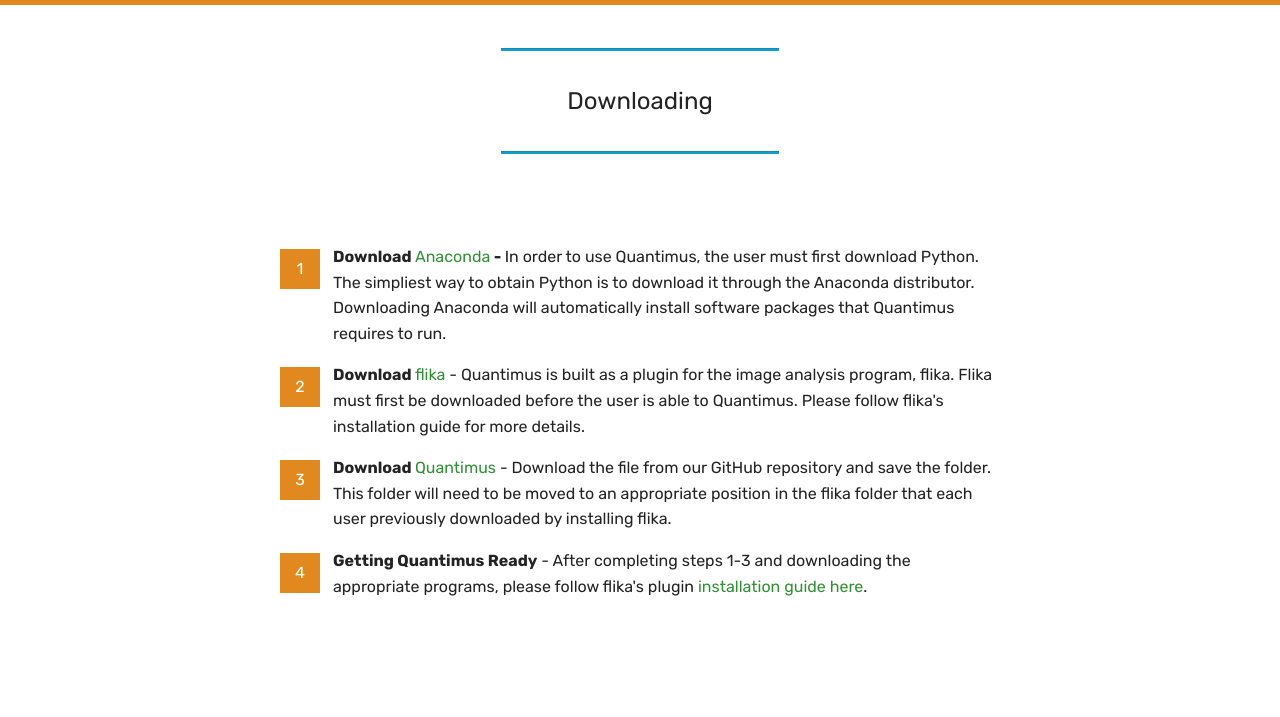
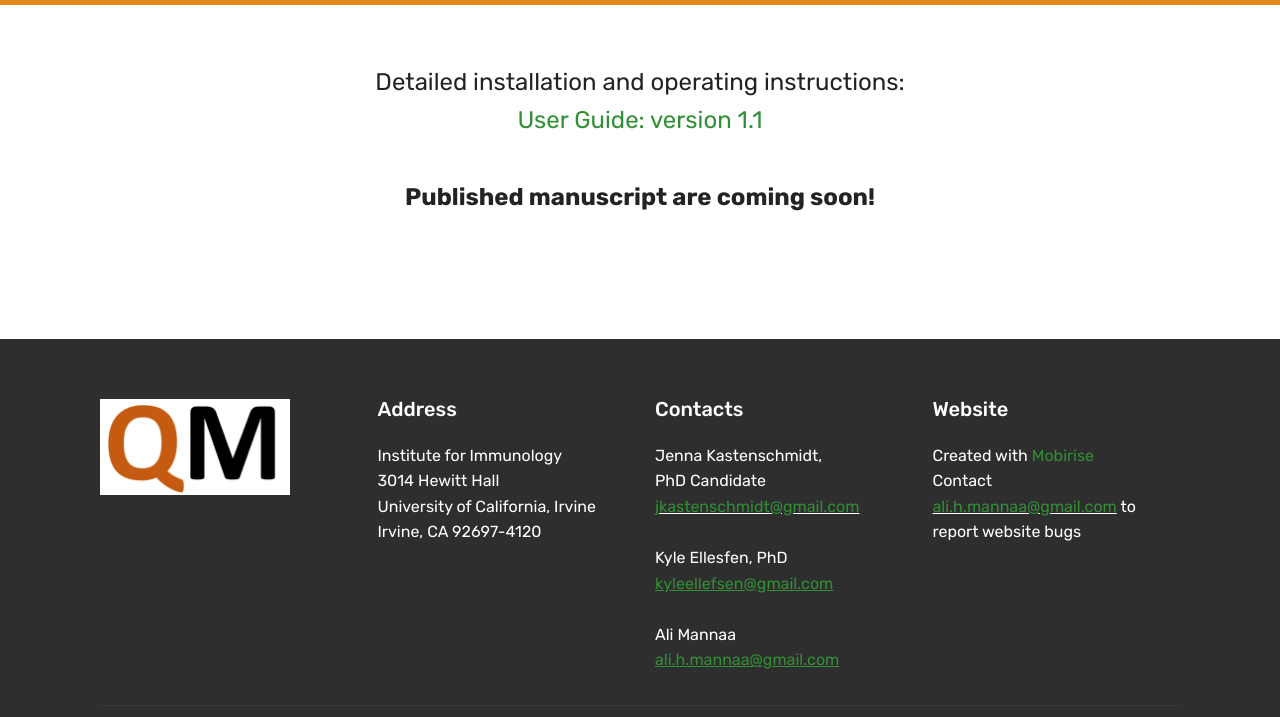
Before and after one commit to Quantimus/Quantimus.github.io, a plain HTML site: page documentation.html in a window 1280 px wide. Shown: the part 72-789 px from the top of the page. Drawn offline with Linux system fonts and the light colour scheme.

Commit message:
User Manual Updated

```diff
--- a/assets/mobirise/css/mbr-additional.css
+++ b/assets/mobirise/css/mbr-additional.css
@@ -2768,71 +2768,8 @@ body {
 .cid-qVspllyR7X .dropdown-item:hover {
   color: #c1c1c1 !important;
 }
-.cid-qVElA7tC8p {
-  padding-top: 120px;
-  padding-bottom: 30px;
-  background-color: #ffffff;
-}
-.cid-qVElA7tC8p .line {
-  background-color: #149dcc;
-  color: #149dcc;
-  align: center;
-  height: 2px;
-  margin: 0 auto;
-}
-.cid-qVElA7tC8p .section-text {
-  padding: 2rem 0;
-}
-.cid-qVElA7tC8p .inner-container {
-  margin: 0 auto;
-}
-@media (max-width: 768px) {
-  .cid-qVElA7tC8p .inner-container {
-    width: 100% !important;
-  }
-}
-.cid-qVElNoMUMX {
-  padding-top: 60px;
-  padding-bottom: 60px;
-  background-color: #ffffff;
-}
-.cid-qVElNoMUMX .counter-container {
-  color: #767676;
-}
-.cid-qVElNoMUMX .counter-container ol {
-  margin-bottom: 0;
-  counter-reset: myCounter;
-}
-.cid-qVElNoMUMX .counter-container ol li {
-  margin-bottom: 1rem;
-}
-.cid-qVElNoMUMX .counter-container ol li {
-  list-style: none;
-  padding-left: .5rem;
-}
-.cid-qVElNoMUMX .counter-container ol li:before {
-  position: absolute;
-  left: 0px;
-  margin-top: -10px;
-  counter-increment: myCounter;
-  content: counter(myCounter);
-  display: inline-block;
-  text-align: center;
-  margin: 5px 10px;
-  line-height: 40px;
-  transition: all .2s;
-  color: #ffffff;
-  background: #e1891e;
-  width: 40px;
-  height: 40px;
-  border-radius: 50%;
-  border-radius: 0;
-}
-.cid-qVElNoMUMX .mbr-text B {
-  color: #232323;
-}
 .cid-qVspllVcfh {
-  padding-top: 45px;
+  padding-top: 135px;
   padding-bottom: 90px;
   background-color: #ffffff;
 }
--- a/documentation.html
+++ b/documentation.html
@@ -58,36 +58,7 @@
     </nav>
 </section>
 
-<section class="engine"><a href="https://mobirise.me/t">amp templates</a></section><section class="mbr-section article content9 cid-qVElA7tC8p" id="content9-z">
-
-
-
-    <div class="container">
-        <div class="inner-container" style="width: 100%;">
-            <hr class="line" style="width: 25%;">
-            <div class="section-text align-center mbr-fonts-style display-5">Downloading</div>
-            <hr class="line" style="width: 25%;">
-        </div>
-        </div>
-</section>
-
-<section class="mbr-section article content11 cid-qVElNoMUMX" id="content11-12">
-
-
-    <div class="container">
-        <div class="media-container-row">
-            <div class="mbr-text counter-container col-12 col-md-8 mbr-fonts-style display-7">
-                <ol>
-                    <li><font color="#232323"><strong>Download <a href="https://www.anaconda.com/download/" target="_blank">Anaconda</a>&nbsp;- </strong>In order to use Quantimus, the user must first download Python. The simpliest way to obtain Python is to download it through the Anaconda distributor. Downloading Anaconda will automatically install software packages that Quantimus requires to run.</font></li>
-                    <li><font color="#232323"><strong>Download&nbsp;</strong><a href="http://flika-org.github.io" target="_blank">flika</a>&nbsp;- Quantimus is built as a plugin for the image analysis program, flika. Flika must first be downloaded before the user is able to Quantimus. Please follow flika's installation guide for more details.</font></li>
-                    <li><font color="#232323"><strong>Download </strong><a href="https://github.com/Quantimus/quantimus">Quantimus</a> - Download the file from our GitHub repository and save the folder. This folder will need to be moved to an appropriate position in the flika folder that each user previously downloaded by installing flika.</font></li><li><font color="#232323"><strong>Getting Quantimus Ready</strong>&nbsp;- After completing steps 1-3 and downloading the appropriate programs, please follow flika's plugin <a href="http://flika-org.github.io/plugins.html#">installation guide here</a>.</font></li>
-                </ol>
-            </div>
-        </div>
-    </div>
-</section>
-
-<section class="cid-qVspllVcfh" id="header2-j">
+<section class="engine"><a href="https://mobirise.me/d">free website maker</a></section><section class="cid-qVspllVcfh" id="header2-j">
 
 
 
@@ -98,7 +69,7 @@
             <div class="mbr-white col-md-10">
 
 
-                <p class="mbr-text pb-3 mbr-fonts-style display-5"><strong>More detailed instruction manuals, Installation guides, and a published manuscript are coming soon!</strong><br><br><strong><a href="assets/files/MyoQuant%20User%20Guide.pdf">User Guide: version 1</a></strong></p>
+                <p class="mbr-text pb-3 mbr-fonts-style display-5">Detailed installation and operating instructions:<br><strong><a href="assets/files/MyoQuant%20User%20Guide.docx">User Guide: version 1.1</a></strong><br><br><strong>Published manuscript are coming soon!<a href="assets/files/MyoQuant%20User%20Guide.pdf"><br></a></strong></p>
 
             </div>
         </div>
```
Also changed, not shown: aboutus.html (+1 -1 lines), index.html (+1 -1 lines), 3 other files.
